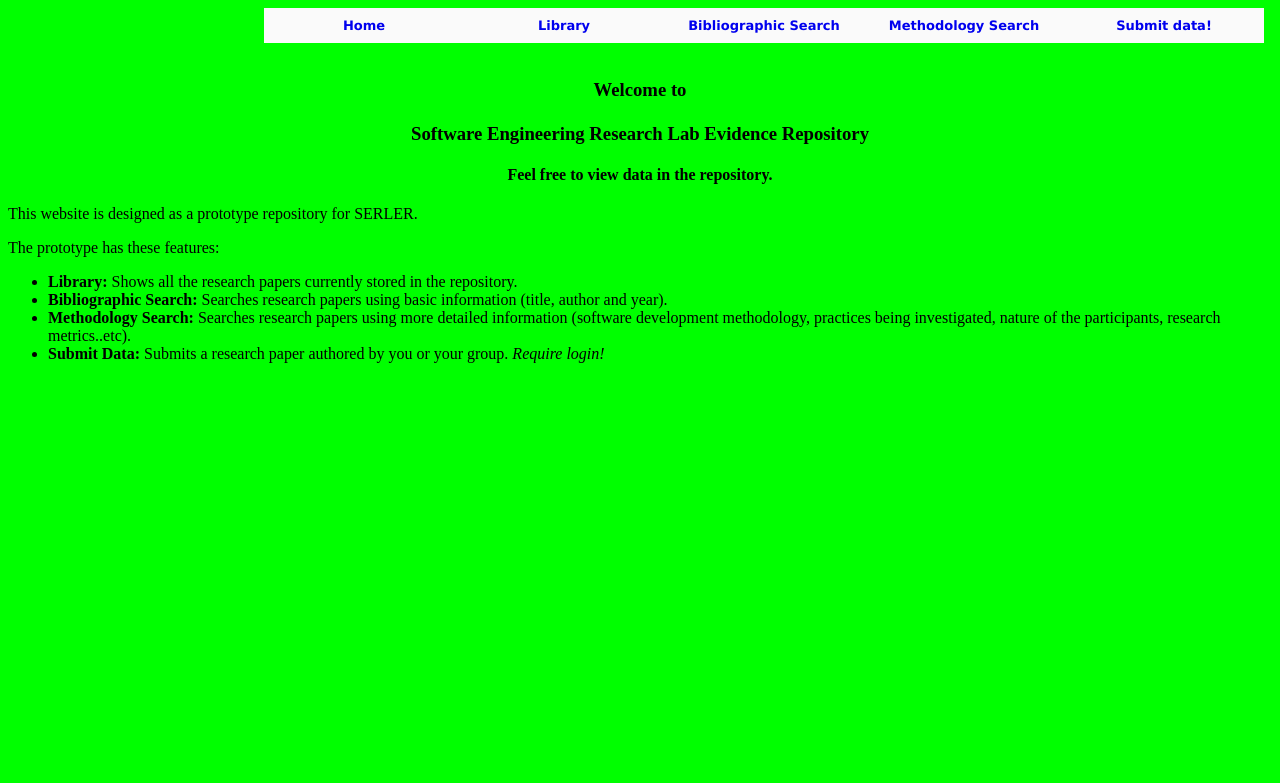
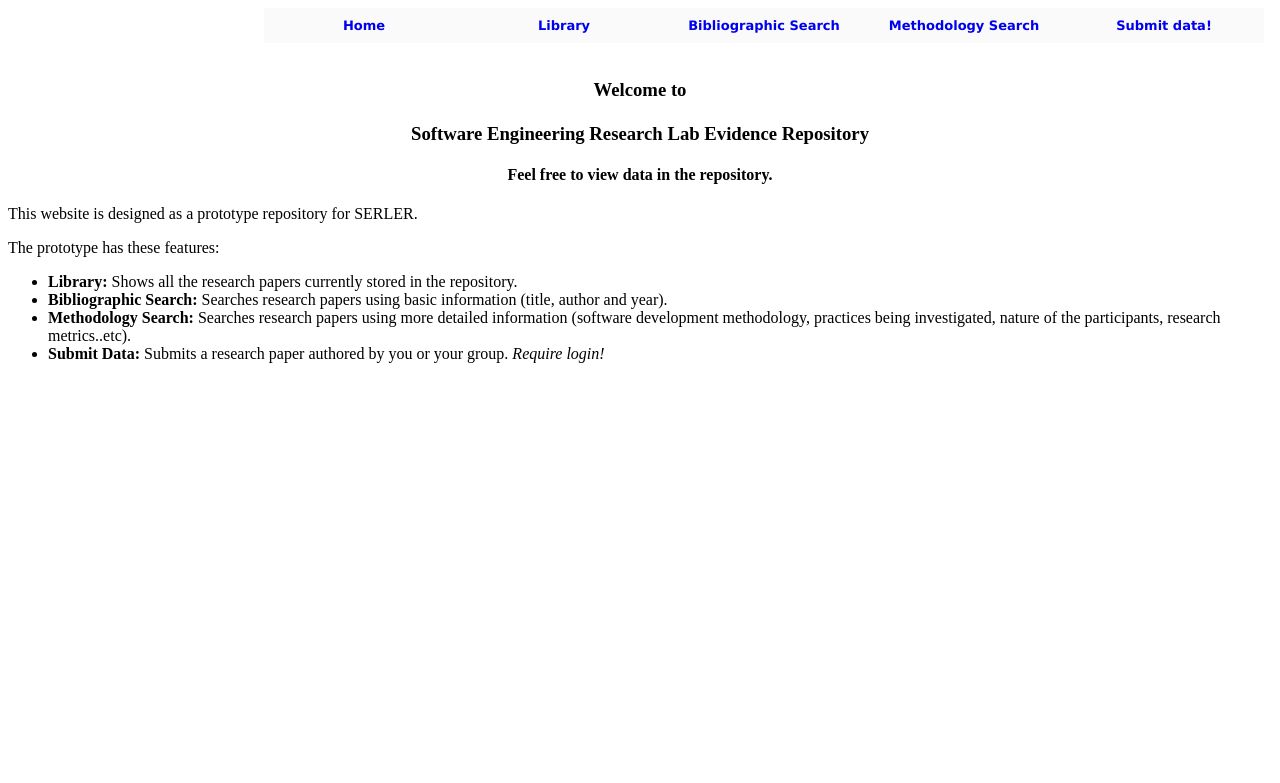
Before and after one commit to George100/AUTSE2015-Agile-Ain-t-Fragile, a PHP site: page /index.php in a window 1280 px wide. Shown: the top 783 px of the page. Run offline with PHP 8.4, Linux system fonts and the light colour scheme.

Commit message:
Update style.css

```diff
--- a/style.css
+++ b/style.css
@@ -20,7 +20,7 @@
 
 
 	body {
-		background: #00ff00;
+		/*background: #00ff00;*/
 	}
 
 
```
